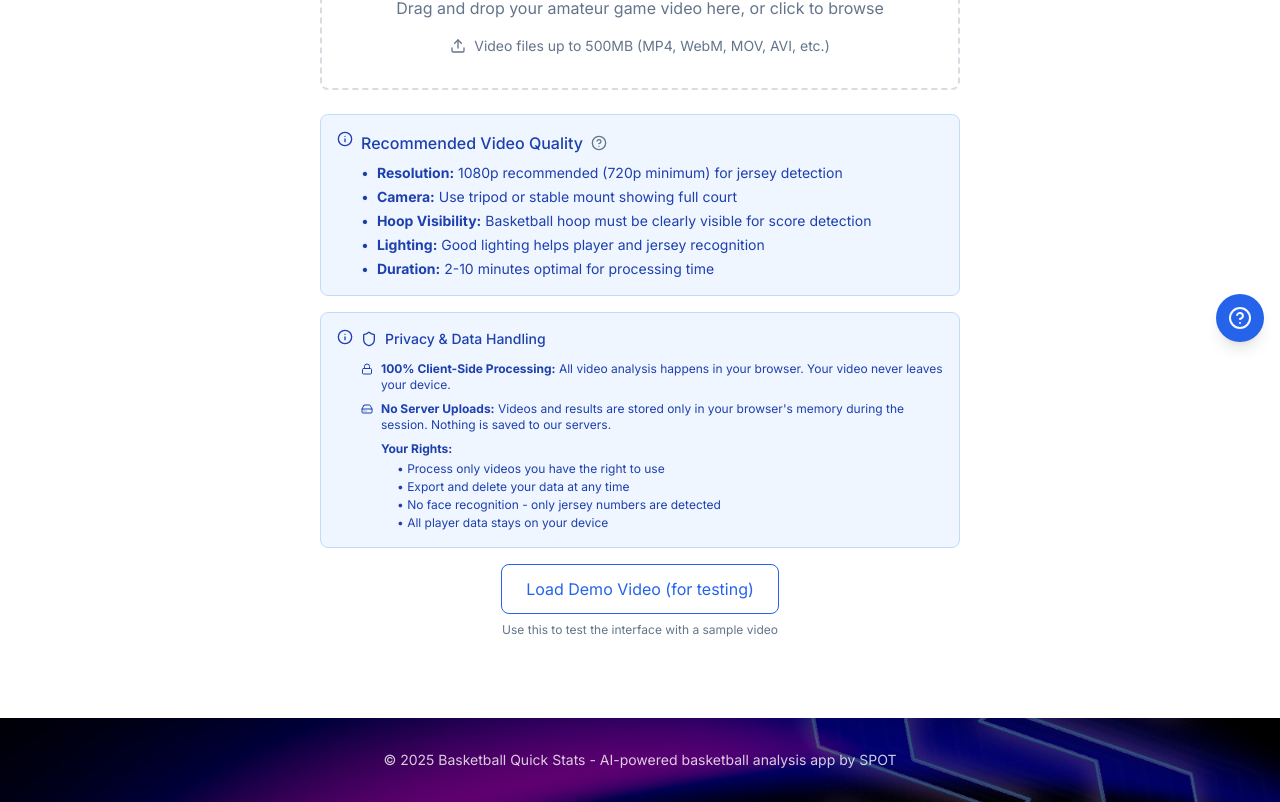
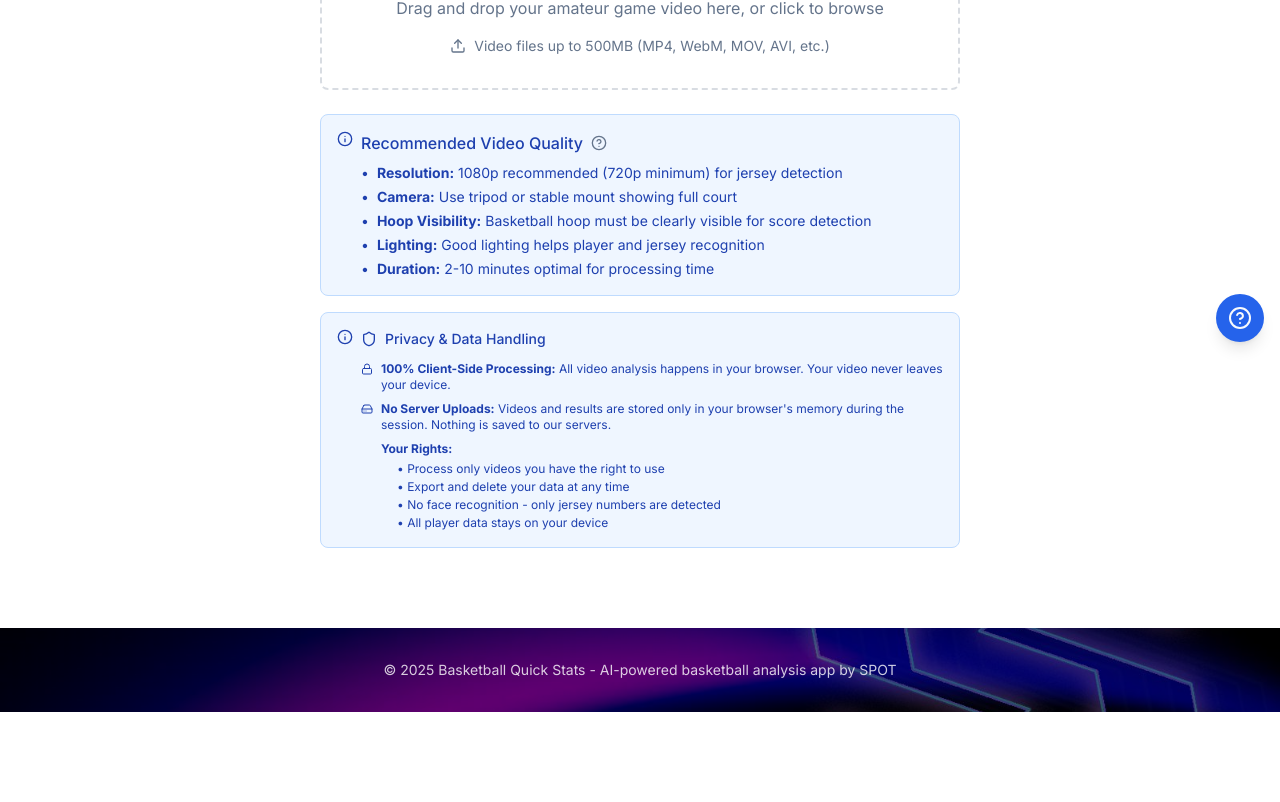
Before and after one commit to firatgoktepe/basketball-ai-PoC, a Next.js app: page / in a window 1280 px wide. Shown: the part 442-1244 px from the top of the page. After the commit the page ends 1154 px from the top, so only its background shows below. Built offline with nearby package versions, Linux system fonts and the light colour scheme; no server answers.

Commit message:
fix: load test video removed

```diff
--- a/app/api/upload-proxy/route.ts
+++ b/app/api/upload-proxy/route.ts
@@ -39,7 +39,8 @@ export async function POST(request: NextRequest) {
     console.error("Proxy error:", error);
     return NextResponse.json(
       {
-                error: `Proxy error: ${error instanceof Error ? error.message : String(error)
+        error: `Proxy error: ${
+          error instanceof Error ? error.message : String(error)
         }`,
       },
       { status: 500 }
--- a/app/page.tsx
+++ b/app/page.tsx
@@ -52,27 +52,6 @@ export default function Home() {
       setProgress(null);
     } catch (error) {
       console.error("❌ Error creating video file:", error);
-    }
-  }, []);
-
-  // Demo function to load a sample video
-  const loadDemoVideo = useCallback(() => {
-    console.log("🎬 Loading demo video...");
-    try {
-      // Create a demo video file for testing
-      const demoVideoFile: VideoFile = {
-        file: new File([""], "demo_basketball_game.mp4", { type: "video/mp4" }),
-        url: "/demo-video.mp4", // Fixed: Use proper public directory path
-        name: "demo_basketball_game.mp4",
-        size: 1024 * 1024 * 10, // 10MB
-        duration: 125.4,
-      };
-      console.log("✅ Demo video file created:", demoVideoFile);
-      setVideoFile(demoVideoFile);
-      setGameData(null);
-      setProgress(null);
-    } catch (error) {
-      console.error("❌ Error creating demo video:", error);
     }
   }, []);
 
@@ -231,19 +210,6 @@ export default function Home() {
 
                 {/* Privacy Notice on Upload Page */}
                 <PrivacyNotice />
-
-                {/* Demo Button */}
-                <div className="text-center space-y-2">
-                  <button
-                    onClick={loadDemoVideo}
-                    className="px-4 sm:px-6 py-2 sm:py-3 border border-primary text-primary rounded-lg hover:bg-primary/10 transition-colors text-sm sm:text-base"
-                  >
-                    Load Demo Video (for testing)
-                  </button>
-                  <p className="text-xs text-muted-foreground">
-                    Use this to test the interface with a sample video
-                  </p>
-                </div>
               </div>
             )}
 
```
Also changed, not shown: 2 other files (tests, documents, lock files or other folders). Lines whose indentation alone changed are shown as unchanged.
